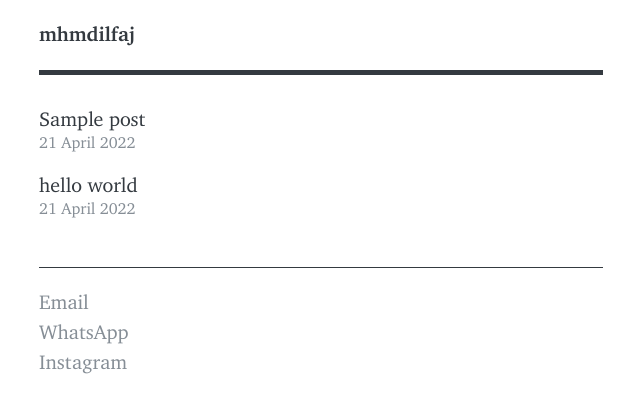
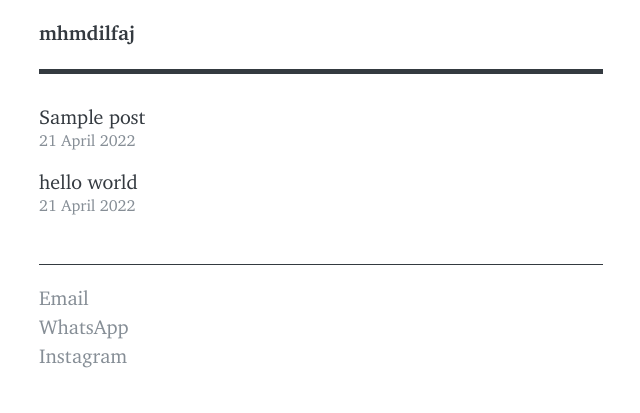
Before and after one commit to mhmdilfaj/mhmdilfaj.github.io, a Jekyll site: the page built from index.html, in a window 1280 px wide. Shown: the top 413 px of the page, without its empty margins (319-959 px from the left). Built offline with Jekyll 4.4.1, drawn with Linux system fonts in a browser that asks for light colours.

Commit message:
Update stylesheet.css

```diff
--- a/assets/stylesheet.css
+++ b/assets/stylesheet.css
@@ -121,8 +121,8 @@
 
 body {
   font-family: var(--serif-font);
-  font-size: 15px;
-  line-height: 1.5;
+  font-size: 16px;
+  line-height: 1.45;
   color: var(--fg-color);
   background-color: var(--bg-color);
 }
```
